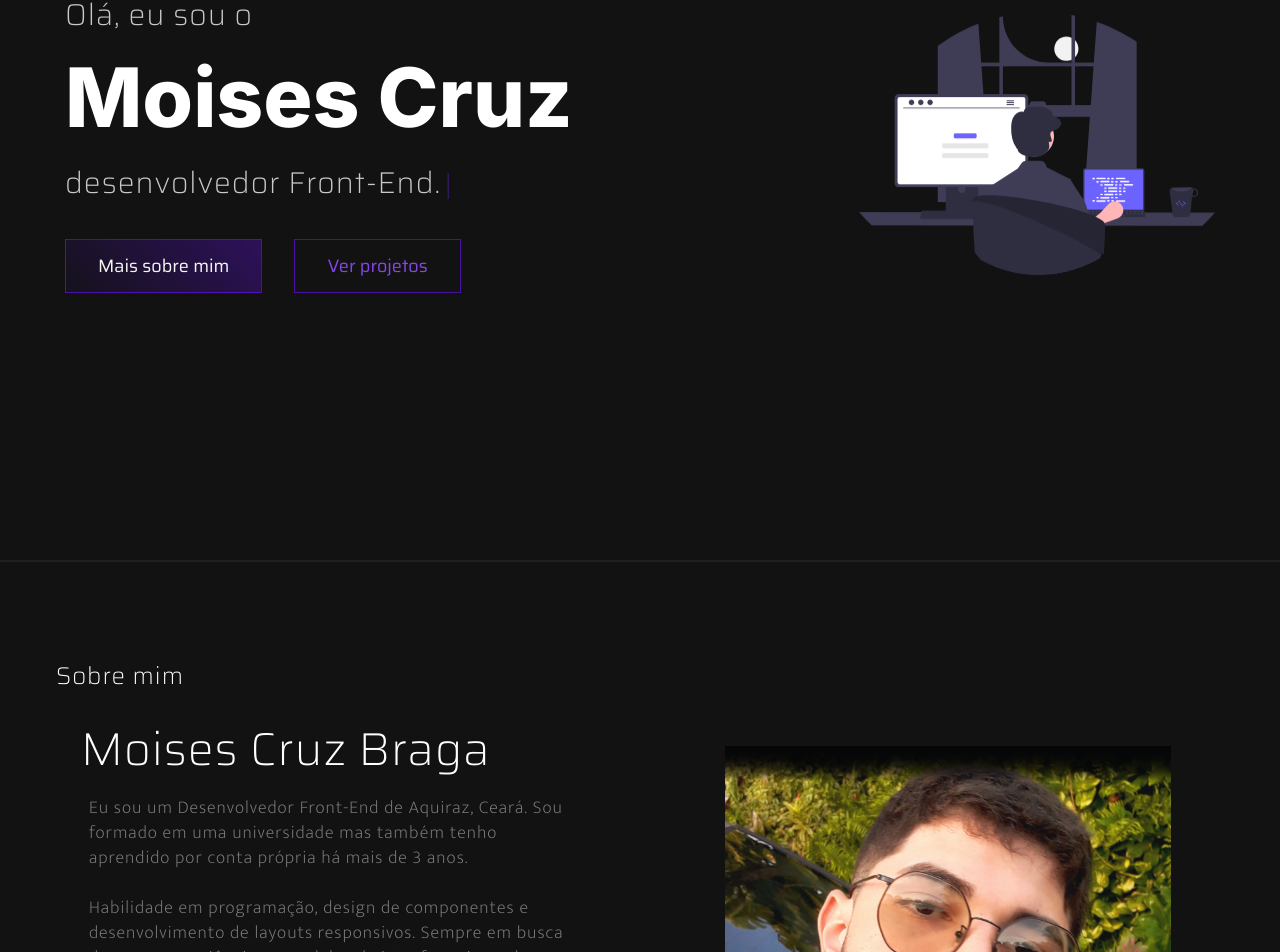
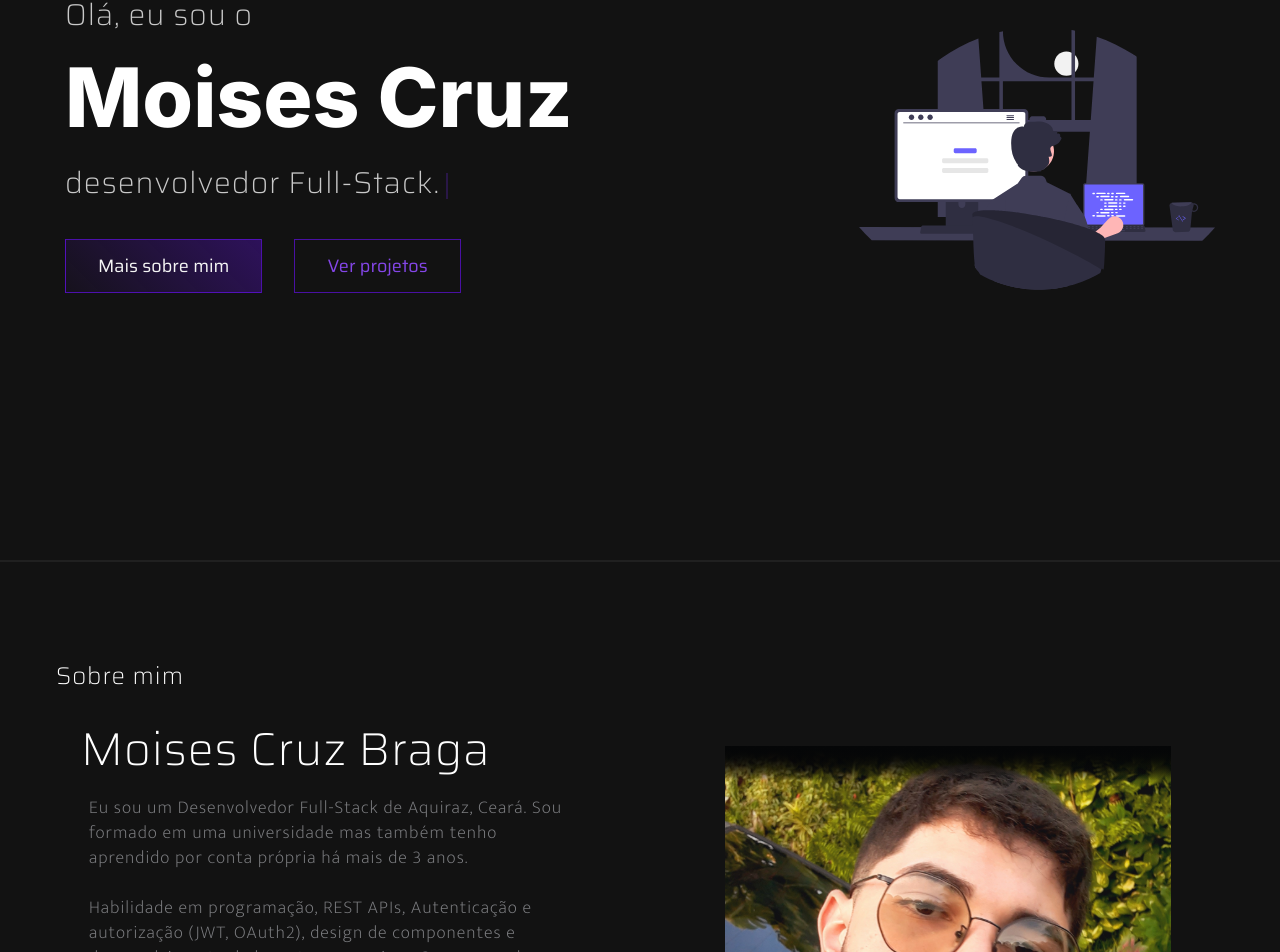
Before and after one commit to codemoises/MyPortfolio, a Next.js app: page / in a window 1280 px wide. Shown: the part 240-1192 px from the top of the page. Built offline with nearby package versions, Linux system fonts and the light colour scheme; a web font is replaced by a local one.

Commit message:
remove animações que não pretendo manter agora

```diff
--- a/src/components/AboutText/index.tsx
+++ b/src/components/AboutText/index.tsx
@@ -11,7 +11,7 @@ export function AboutText() {
         width={"auto"}
         lineHeight={"140%"}
         text={
-          "Eu sou um Desenvolvedor Front-End de Aquiraz, Ceará. Sou formado em uma universidade mas também tenho aprendido por conta própria há mais de 3 anos."
+          "Eu sou um Desenvolvedor Full-Stack de Aquiraz, Ceará. Sou formado em uma universidade mas também tenho aprendido por conta própria há mais de 3 anos."
         }
       />
       <br />
@@ -22,7 +22,7 @@ export function AboutText() {
         width={"auto"}
         lineHeight={"140%"}
         text={
-          "Habilidade em programação, design de componentes e desenvolvimento de layouts responsivos. Sempre em busca de novas experiências e modelos de interfaces inovadores, pensando sempre na diversidade de interação do usuário."
+          "Habilidade em programação, REST APIs, Autenticação e autorização (JWT, OAuth2), design de componentes e desenvolvimento de layouts responsivos. Sempre em busca de novas experiências e modelos de interfaces inovadores, pensando sempre na diversidade de interação do usuário."
         }
       />
     </Box>
--- a/src/components/Common/Logo.tsx
+++ b/src/components/Common/Logo.tsx
@@ -3,7 +3,7 @@ import { Breadcrumb, BreadcrumbItem, BreadcrumbLink } from "@chakra-ui/react";
 
 export function Logo() {
   return (
-    <Breadcrumb className="animationlogo">
+    <Breadcrumb>
       <BreadcrumbItem>
         <BreadcrumbLink href="#">
           <ImageComponent
--- a/src/components/HomeContent/index.tsx
+++ b/src/components/HomeContent/index.tsx
@@ -4,13 +4,6 @@ import ButtonDefault from "../Common/ButtonDefault";
 import { useEffect } from "react";
 
 export function HomeContent() {
-  useEffect(() => {
-    setTimeout(() => {
-      document.body
-        .querySelector(".animationimg")
-        ?.classList.add("developer-move");
-    }, 1500);
-  }, []);
   return (
     <Box
       width={"100%"}
@@ -36,7 +29,6 @@ export function HomeContent() {
             "flex-start",
             "flex-start",
           ]}
-          className={"css-typing"}
         >
           <TextContent
             maxWidth={"fit-content"}
@@ -61,11 +53,11 @@ export function HomeContent() {
             text={"Moises Cruz"}
           />
           <TextContent
+            className="blink"
             textAlign={["center", "left", "left", "left", "left"]}
             color={"#c9c9c9"}
-            className={"blink"}
             fontSize={["24px", "30px", "30px", "30px", "30px"]}
-            text={"desenvolvedor Front-End."}
+            text={"desenvolvedor Full-Stack."}
           />
         </Flex>
         <Flex
@@ -87,18 +79,16 @@ export function HomeContent() {
               "0 2rem 0 0",
               "0 2rem 0 0",
             ]}
-            className="initial"
           >
             <ButtonDefault placeholder="Mais sobre mim" href="#about" bg />
           </Box>
-          <Box className="initial2">
+          <Box>
             <ButtonDefault placeholder="Ver projetos" href="#projects" />
           </Box>
         </Flex>
       </Box>
       <Box marginTop={["62px", "62px", "62px", "0", "0"]}>
         <Image
-          className={"animationimg"}
           src={"assets/images/developer.svg"}
           width={"356px"}
           alt={"Imagem developer"}
--- a/src/components/Social/index.tsx
+++ b/src/components/Social/index.tsx
@@ -12,7 +12,7 @@ export function Social() {
         transition={"opacity 0.2s ease-in 0s"}
       >
         <SocialIconComponent
-          href={"https://www.linkedin.com/in/moises-cruz-04531521b/"}
+          href={"https://www.linkedin.com/in/moises-braga-5943a1352/"}
           src={"/assets/icons/linkedin.svg"}
           alt={"Ícone do linkedin"}
           social={"Linkedin"}
```
